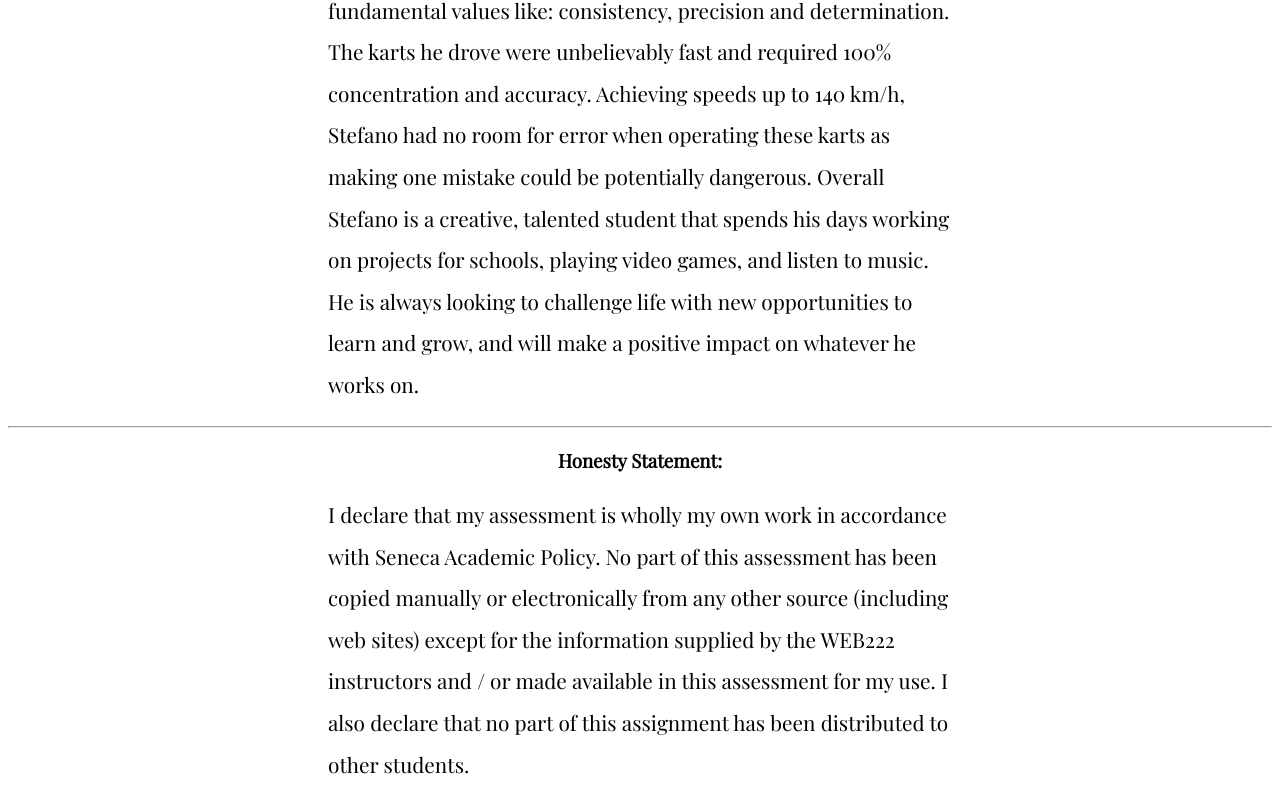
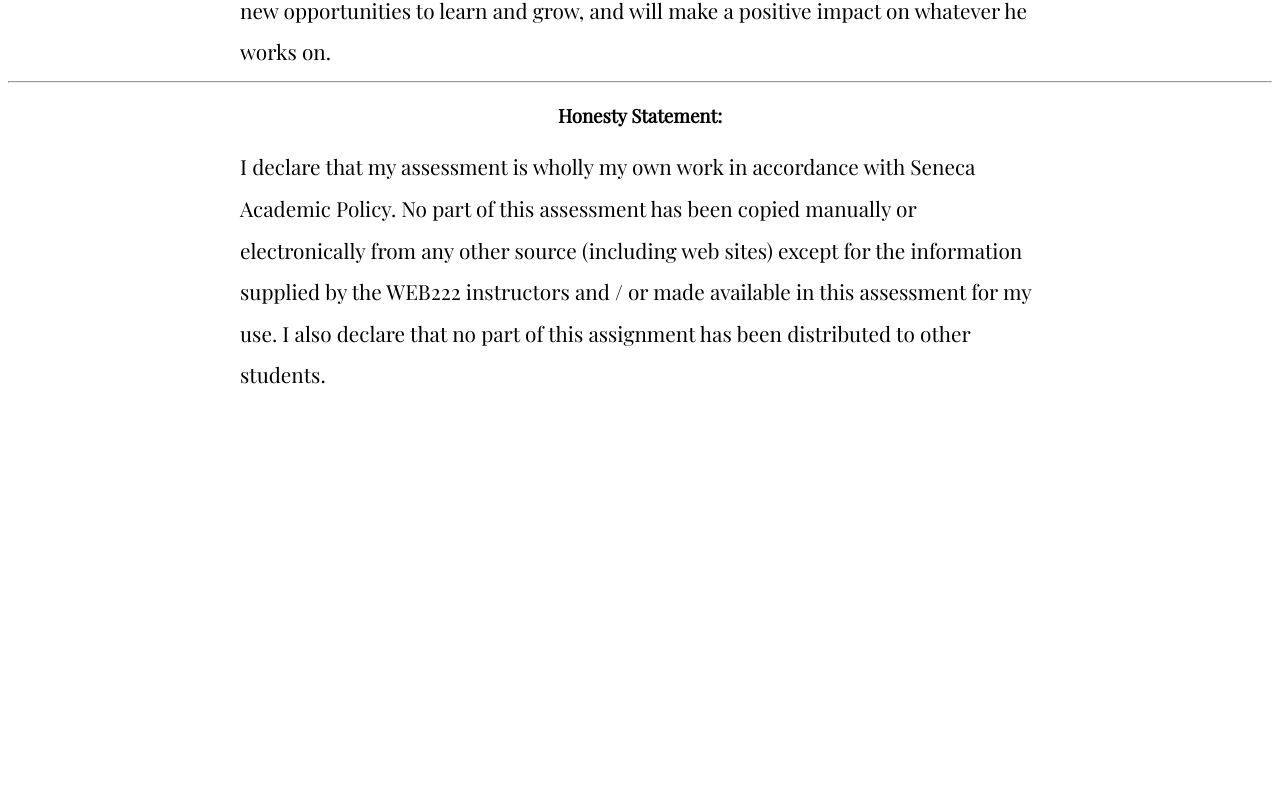
Before and after one commit to Petrini-sDev/Web222-Final-Assesment, a plain HTML site: page about.html in a window 1280 px wide. Shown: the part 1375-2181 px from the top of the page. After the commit the page ends 1779 px from the top, so only its background shows below. Drawn offline with nearby package versions, Linux system fonts and the light colour scheme.

Commit message:
made it web responsive

```diff
--- a/about.html
+++ b/about.html
@@ -28,56 +28,44 @@
       <h2>About</h2>
     </div>
     <p class="Paragraph">
-      Stefano Petrini is a talented young student that is currently enrolled in
-      Seneca's Computer Programming and Analysis program and is currently
-      completing his second semester. He has many hobbies which include: Playing
-      video games, Playing Soccer, Loves to watch Formula One and used to be a
-      competitive Go Kart racer. Stefano started playing video games from a
-      young age and was fascinated with the different types with different
-      ranges of skill levels. His love for video games started when he used to
-      watch his brothers play and would sit for hours studying their techniques
-      and gameplay tactics. His favorite type of game genres would be strategy
-      games which involves critical thinking and precise moves to outsmart his
-      opponents. Games like:
-      <a href="https://en.wikipedia.org/wiki/Civilization_IV"
-        >Civilization IV</a
-      >
-      and <a href="https://en.wikipedia.org/wiki/StarCraft">StarCraft</a> were
-      games he would spend hours playing and developing skills. Soccer was a
-      sport Stefano picked up later in his life and currently plays indoor
-      leagues with his friends on the weekends. He found his love for soccer
-      when his friends would talk about it while hanging out. Every sunday he
-      would get together with his friends to play in an indoor 5v5 league and
-      try to go for the season championships. His favorite team is the
-      <a href="https://www.asroma.com/">A.S Roma Football Club</a> and watches
-      every game they play. Formula One is something Stefano fell in love with
-      ever since he was a young kid. Every weekend Stefano and his dad would
-      watch the races and cheer on their favorite motorsport team
-      <a href="https://www.ferrari.com/en-EN/formula1">Ferrari</a>. Stefano's
-      favorite Formula One driver was
-      <a href="https://en.wikipedia.org/wiki/Michael_Schumacher"
-        >Michael Schumacher</a
-      >
-      and watched his reigning champion years from 2003-2004. Formula One was
-      the reason Stefano started competitive karting from a young age built
-      fundamental values like: consistency, precision and determination. The
-      karts he drove were unbelievably fast and required 100% concentration and
-      accuracy. Achieving speeds up to 140 km/h, Stefano had no room for error
-      when operating these karts as making one mistake could be potentially
-      dangerous. Overall Stefano is a creative, talented student that spends his
-      days working on projects for schools, playing video games, and listen to
-      music. He is always looking to challenge life with new opportunities to
-      learn and grow, and will make a positive impact on whatever he works on.
+      Stefano Petrini is a talented young student that is currently enrolled in Seneca's Computer
+      Programming and Analysis program and is currently completing his second semester. He has many
+      hobbies which include: Playing video games, Playing Soccer, Loves to watch Formula One and
+      used to be a competitive Go Kart racer. Stefano started playing video games from a young age
+      and was fascinated with the different types with different ranges of skill levels. His love
+      for video games started when he used to watch his brothers play and would sit for hours
+      studying their techniques and gameplay tactics. His favorite type of game genres would be
+      strategy games which involves critical thinking and precise moves to outsmart his opponents.
+      Games like: <a href="https://en.wikipedia.org/wiki/Civilization_IV">Civilization IV</a> and
+      <a href="https://en.wikipedia.org/wiki/StarCraft">StarCraft</a> were games he would spend
+      hours playing and developing skills. Soccer was a sport Stefano picked up later in his life
+      and currently plays indoor leagues with his friends on the weekends. He found his love for
+      soccer when his friends would talk about it while hanging out. Every sunday he would get
+      together with his friends to play in an indoor 5v5 league and try to go for the season
+      championships. His favorite team is the
+      <a href="https://www.asroma.com/">A.S Roma Football Club</a> and watches every game they play.
+      Formula One is something Stefano fell in love with ever since he was a young kid. Every
+      weekend Stefano and his dad would watch the races and cheer on their favorite motorsport team
+      <a href="https://www.ferrari.com/en-EN/formula1">Ferrari</a>. Stefano's favorite Formula One
+      driver was
+      <a href="https://en.wikipedia.org/wiki/Michael_Schumacher">Michael Schumacher</a> and watched
+      his reigning champion years from 2003-2004. Formula One was the reason Stefano started
+      competitive karting from a young age built fundamental values like: consistency, precision and
+      determination. The karts he drove were unbelievably fast and required 100% concentration and
+      accuracy. Achieving speeds up to 140 km/h, Stefano had no room for error when operating these
+      karts as making one mistake could be potentially dangerous. Overall Stefano is a creative,
+      talented student that spends his days working on projects for schools, playing video games,
+      and listen to music. He is always looking to challenge life with new opportunities to learn
+      and grow, and will make a positive impact on whatever he works on.
     </p>
     <hr />
     <h3 class="header">Honesty Statement:</h3>
-    <p class="Honesty-Statement">
-      I declare that my assessment is wholly my own work in accordance with
-      Seneca Academic Policy. No part of this assessment has been copied
-      manually or electronically from any other source (including web sites)
-      except for the information supplied by the WEB222 instructors and / or
-      made available in this assessment for my use. I also declare that no part
-      of this assignment has been distributed to other students.
+    <p class="Paragraph">
+      I declare that my assessment is wholly my own work in accordance with Seneca Academic Policy.
+      No part of this assessment has been copied manually or electronically from any other source
+      (including web sites) except for the information supplied by the WEB222 instructors and / or
+      made available in this assessment for my use. I also declare that no part of this assignment
+      has been distributed to other students.
     </p>
   </body>
 </html>
--- a/css/about.css
+++ b/css/about.css
@@ -17,7 +17,7 @@ header img {
 }
 
 .navbar {
-  max-width: 100vh;
+  max-width: 100%;
   margin: auto;
   background-color: #8c8d8f;
   height: 70px;
@@ -49,12 +49,22 @@ header img {
 }
 
 .Paragraph {
-  margin-left: 40vh;
-  margin-right: 40vh;
-  max-width: 128vh;
+  max-width: 800px;
+  margin: 0 auto;
   font-family: "Playfair Display", serif;
   font-size: 1.3em;
   line-height: 2em;
+  padding: 0 1em;
+}
+
+@media only screen and (max-width: 400px) {
+  .Paragraph {
+    max-width: 90%;
+    margin: 0 auto;
+    font-size: 1.1em;
+    line-height: 1.5em;
+    padding: 0;
+  }
 }
 
 .Paragraph a {
@@ -67,12 +77,3 @@ header img {
   margin-top: 20px;
   text-align: center;
 }
-
-.Honesty-Statement {
-  margin-left: 40vh;
-  margin-right: 40vh;
-  max-width: 128vh;
-  font-family: "Playfair Display", serif;
-  font-size: 1.3em;
-  line-height: 2em;
-}
```
Also changed, not shown: css/index.css (+29 -1 lines).
